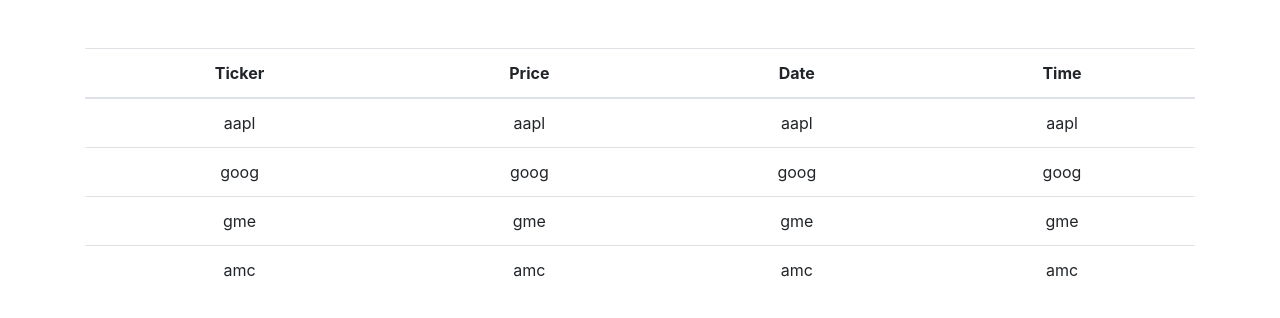
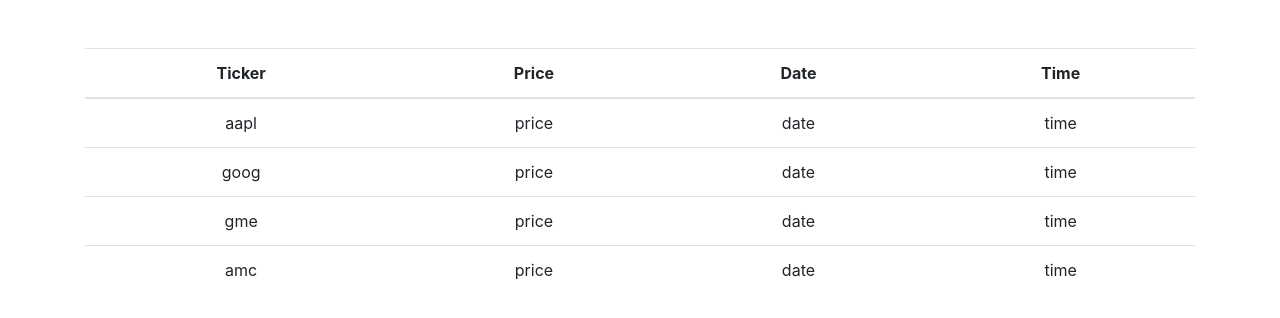
Before and after one commit to dearg-amadaun/stock-tracker-app, a React (Create React App) app: page / in a window 1280 px wide. Shown: the top 318 px of the page. Built offline with nearby package versions, Linux system fonts and the light colour scheme.

Commit message:
propr constructor and dummy data

```diff
--- a/src/components/StockRow.js
+++ b/src/components/StockRow.js
@@ -2,13 +2,22 @@
 
 class StockRow extends Component {
 
+    constructor(props) {
+        super(props)
+        this.state = {
+            price: 'price',
+            date: 'date',
+            time: 'time'
+        }
+    }
+
     render() {
         return (
-            <tr className="">
+            <tr>
                 <td>{this.props.ticker}</td>
-                <td>{this.props.ticker}</td>
-                <td>{this.props.ticker}</td>
-                <td>{this.props.ticker}</td>
+                <td>{this.state.price}</td>
+                <td>{this.state.date}</td>
+                <td>{this.state.time}</td>
             </tr>
         )
     }
```
